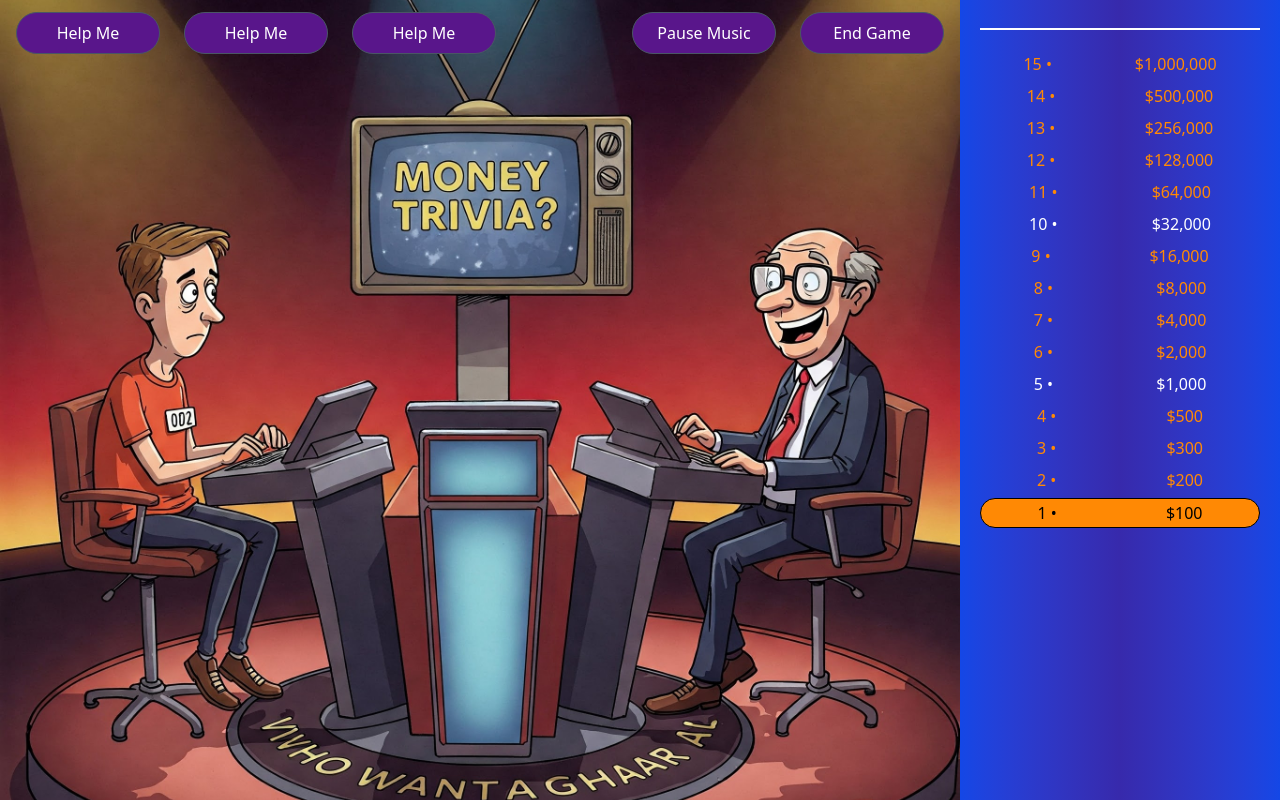
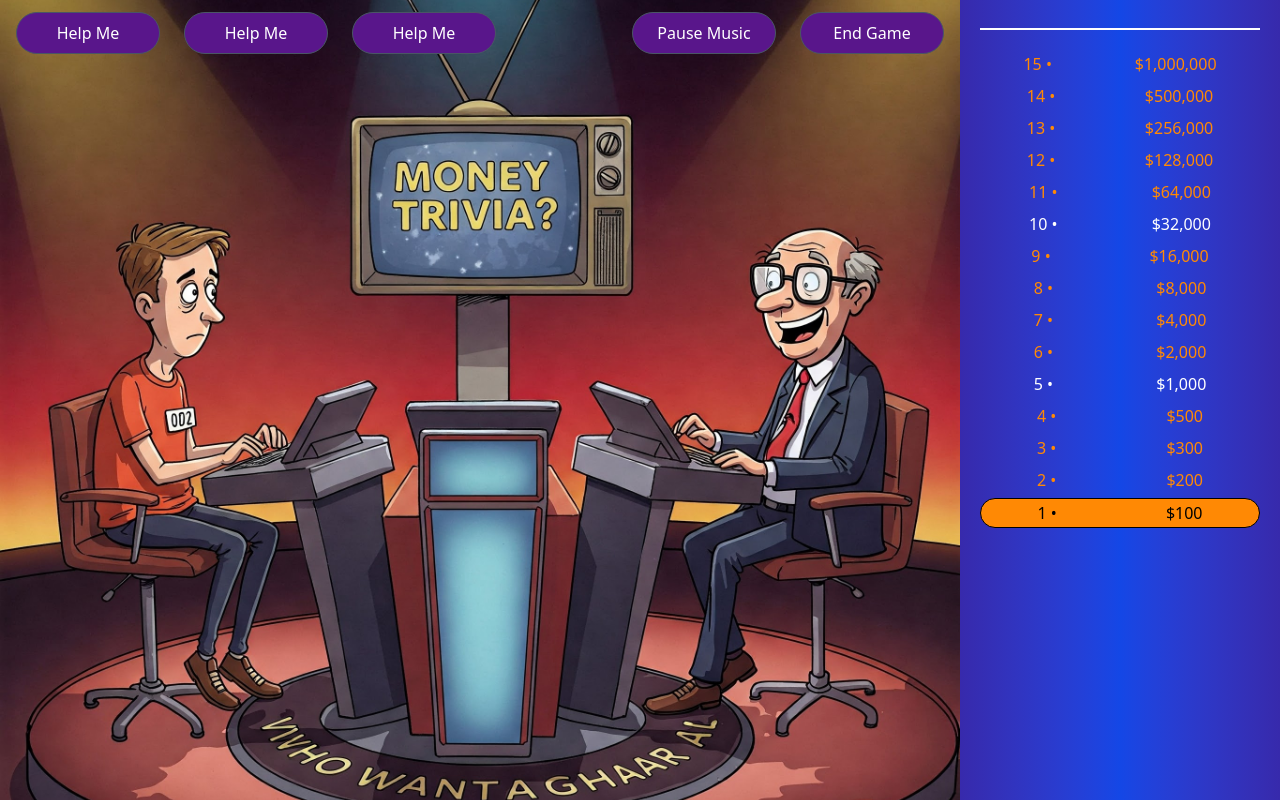
Before and after one commit to MatthiasMoises/trivia-millionaire, a Vue app: page /play in a window 1280 px wide. Built offline with nearby package versions, Linux system fonts and the light colour scheme; no server answers.

Commit message:
BG Music update & fixes

```diff
--- a/src/components/main/QuestionContainer.vue
+++ b/src/components/main/QuestionContainer.vue
@@ -9,7 +9,7 @@
         :answerText="answer"
         :answerIndex="index"
         :isCorrectAnswer="question.correct_answer === answer"
-        @answerSubmitted="handleAnswer"
+        @answer-submitted="handleAnswer"
       />
     </div>
   </div>
--- a/src/components/main/SingleAnswer.vue
+++ b/src/components/main/SingleAnswer.vue
@@ -7,7 +7,7 @@
       answerWrong ? 'bg-red-500 hover:bg-red-500' : '',
     ]"
     @click="submitAnswer"
-    v-html="mappedIndex() + ': ' + answerText + ' (' + isCorrectAnswer + ')'"
+    v-html="mappedIndex() + ': ' + answerText"
   ></div>
 </template>
 
--- a/src/views/GameScreen.vue
+++ b/src/views/GameScreen.vue
@@ -29,7 +29,7 @@
       />
     </div>
     <div
-      class="w-1/4 grow bg-gradient-to-r from-blue-700 via-indigo-800 to-blue-700 p-5 text-white"
+      class="w-1/4 grow bg-gradient-to-r from-indigo-800 via-blue-700 to-indigo-800 p-5 text-white"
     >
       <SidebarContainer
         :triviaSteps="triviaSteps"
```
Also changed, not shown: 1 other file (tests, documents, lock files or other folders).
